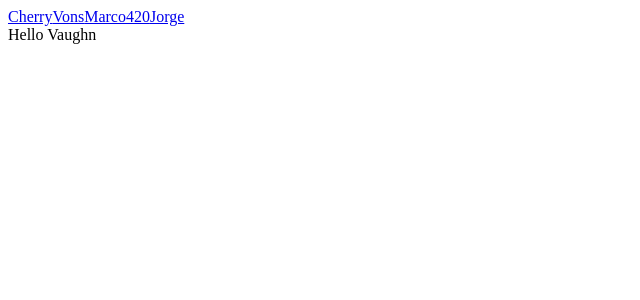
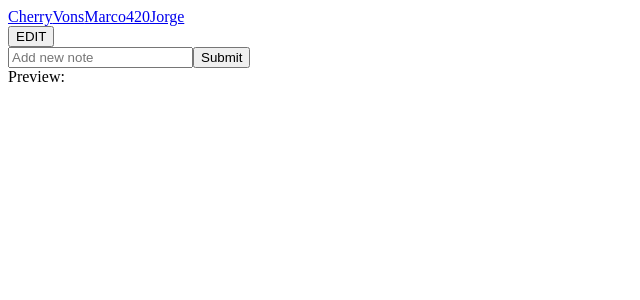
Before and after one commit to TheEdgecases/typescript, a React app: page /vaughn in a window 1280 px wide. Shown: the top 300 px of the page, without its empty margins (0-640 px from the left). Built offline with nearby package versions, Linux system fonts and the light colour scheme; the HTML template or start-up script is replaced by a standard one.

Commit message:
Created a dummy page for testing purposes.

```diff
--- a/client/Containers/Vaughn.tsx
+++ b/client/Containers/Vaughn.tsx
@@ -1,11 +1,23 @@
 import React, { Component } from 'react';
+import { NoteGen } from '../vaughn/NoteGen';
 
-class Vaughn extends Component {
+interface State {
+  edit: boolean;
+}
+
+class Vaughn extends Component<{}, State> {
+  constructor(props) {
+    super(props);
+    this.state = {
+      edit: false,
+    }
+  }
 
   render (){
     return (
       <div>
-        Hello Vaughn
+        <button onClick={() => this.setState({...this.state, edit: !this.state.edit})}>EDIT</button>
+        <NoteGen edit={this.state.edit} />
       </div>
     )
   }
--- /dev/null
+++ b/client/vaughn/FormComp.tsx
@@ -0,0 +1,42 @@
+import React, { Component, useState } from 'react';
+import { Preview } from './Preview';
+import { Note } from './interfaces'
+
+interface Props {
+  setNotes: Function;
+  notes: Note[];
+}
+
+export const FormComp: React.FC<Props> = ({
+  setNotes,
+  notes,
+}) => {
+
+  const [text, setText] = useState<string>('');
+
+  const handleChange = (e) => {
+    setText(e.target.value);
+  }
+
+  const handleSubmit = (e) => {
+    e.preventDefault();
+    setNotes([
+      ...notes,
+      {
+      text,
+      complete: false,
+      }
+    ]);
+    setText('');
+  }
+
+  return (
+    <div>
+      <form onSubmit={handleSubmit}>
+        <input type="text" placeholder="Add new note" onChange={handleChange} value={text}/>
+        <input type="submit"/>
+      </form>
+      <Preview text={text} />
+    </div>
+  );
+}
--- /dev/null
+++ b/client/vaughn/FuncComp.tsx
@@ -0,0 +1,33 @@
+import React from 'react';
+import { Note } from './interfaces';
+
+interface Props extends Note {
+  edit: boolean;
+  index?: number;
+  setNotes: Function;
+  notes: any;
+}
+
+export const FuncComp: React.FC<Props> = ({
+  complete,
+  text,
+  edit,
+  index,
+  setNotes,
+  notes,
+}) => {
+  return (
+    <li className='note'>
+      <span>
+        {text}
+      </span>
+      {
+        edit
+        ? <button onClick={() => {
+          const newNotes = [...notes]
+          setNotes(newNotes.splice(index))
+        }}>X</button> : <div></div>
+      }
+    </li>
+  );
+}
--- /dev/null
+++ b/client/vaughn/NoteGen.tsx
@@ -0,0 +1,38 @@
+import React, { useState } from 'react';
+import { FuncComp } from './FuncComp';
+import { FormComp } from './FormComp';
+import { Note } from './interfaces';
+
+interface Props {
+  edit: boolean;
+}
+
+export const NoteGen: React.FC<Props> = ({
+  edit,
+}) => {
+  const [notes, setNotes] = useState<Note[]>([]);
+
+  const noteList = [];
+  notes.forEach((note, i) => {
+    const { text, complete } = note;
+    noteList.push(
+      <FuncComp
+      key={`note${i}`}
+      text={text}
+      complete={complete}
+      edit={edit}
+      index={i}
+      setNotes={setNotes}
+      notes={notes}
+      />
+    );
+  });
+
+
+  return (
+    <div id="noteGen" >
+      <FormComp setNotes={setNotes} notes={notes} />
+      {noteList}
+    </div>
+  );
+}
--- /dev/null
+++ b/client/vaughn/Preview.tsx
@@ -0,0 +1,15 @@
+import React from 'react';
+
+interface Props {
+  text: string;
+}
+
+export const Preview: React.FC<Props> = ({
+  text,
+}) => {
+  return(
+    <div id='Preview'>
+      Preview: {text}
+    </div>
+  )
+}
--- /dev/null
+++ b/client/vaughn/interfaces.ts
@@ -0,0 +1,4 @@
+export interface Note {
+  text: string;
+  complete: boolean;
+}
```
